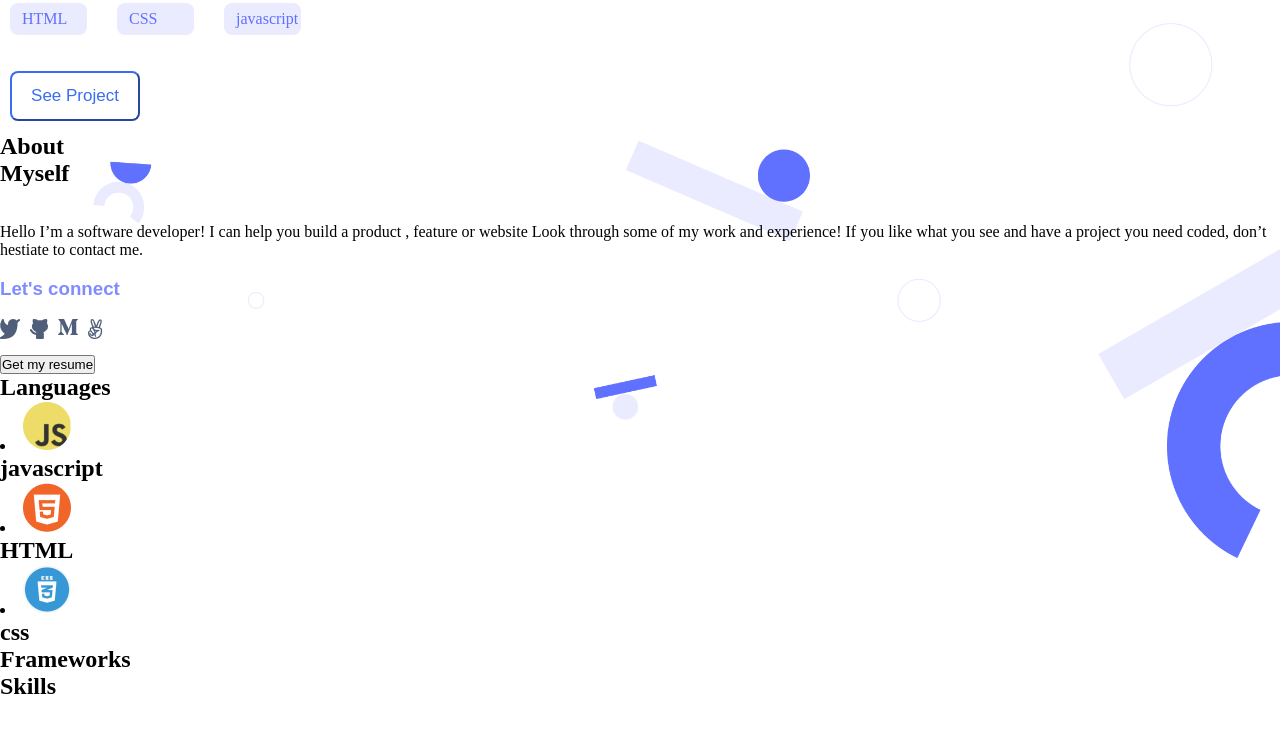
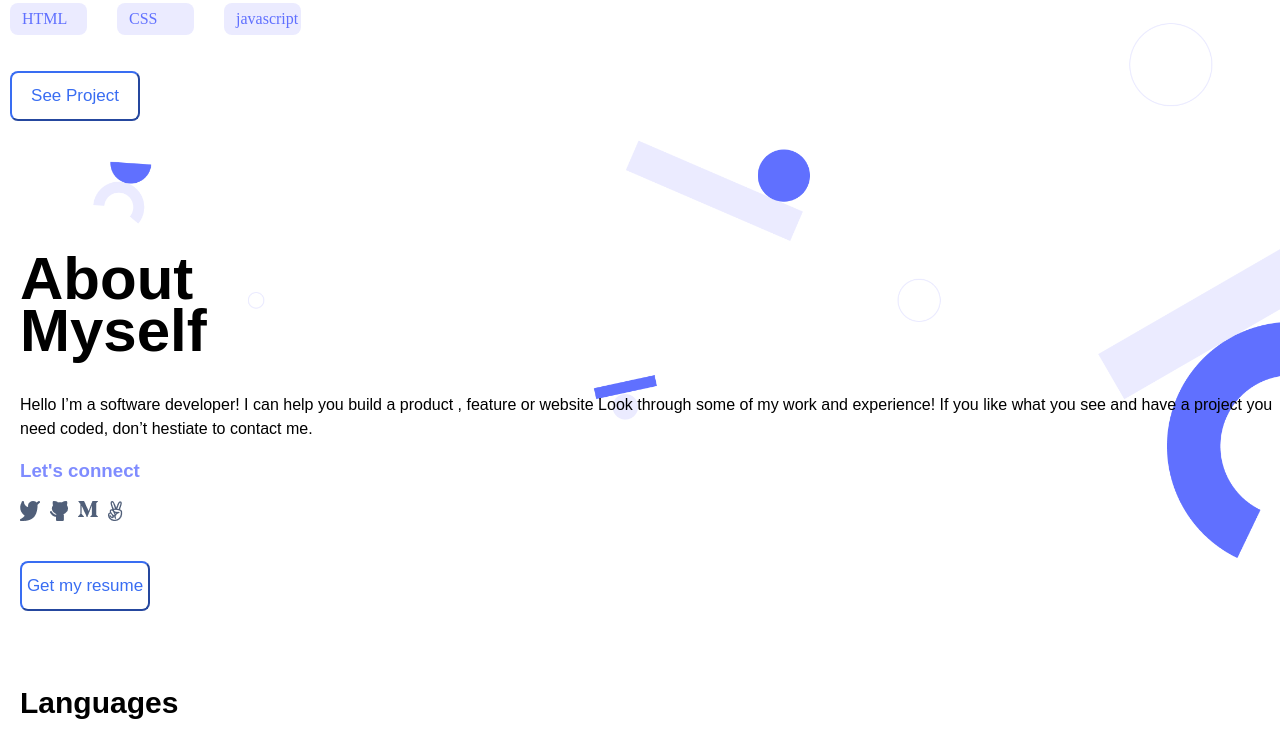
Before and after one commit to Rizwan-learn/Portfolio-Mobile, a website: page index.html in a window 1280 px wide. Shown: the part 3759-4511 px from the top of the page. Before the commit the page ends 4459 px from the top, so only its background shows below. Drawn offline with Linux system fonts and the light colour scheme.

Commit message:
update css for the about page

```diff
--- a/styles.css
+++ b/styles.css
@@ -18,6 +18,11 @@ header {
   list-style: none;
   display: flex;
   gap: 60px;
+}
+
+a:hover {
+  background: #acb7c3;
+  transition: 0.4s;
 }
 
 .logo {
@@ -498,3 +503,103 @@ section.portfolio-3 {
   border-color: #396df2;
   border-radius: 8px;
 }
+
+section.about {
+  height: 718px;
+}
+
+.about {
+  padding-top: 120px;
+  padding-left: 20px;
+}
+
+.about-me-page {
+  display: flex;
+  flex-direction: column;
+}
+
+.about-me-title {
+  display: flex;
+  font-family: 'poppins', sans-serif;
+  font-style: normal;
+  font-weight: bold;
+  font-size: 40px;
+  line-height: 52px;
+  align-items: center;
+}
+
+.about-me-p {
+  font-family: 'poppins', sans-serif;
+  font-style: normal;
+  font-weight: normal;
+  font-size: 16px;
+  line-height: 24px;
+}
+
+.resume button {
+  font-family: 'poppins', sans-serif;
+  font-style: normal;
+  font-weight: 500;
+  font-size: 17px;
+  line-height: 24px;
+  color: #396df2;
+  background-color: white;
+  width: 130px;
+  height: 50px;
+  border-color: #396df2;
+  border-radius: 8px;
+}
+
+.lang {
+  padding-top: 80px;
+  font-family: 'poppins', sans-serif;
+  font-style: normal;
+  font-weight: 500;
+  font-size: 20px;
+  line-height: 24px;
+  padding-bottom: 40px;
+}
+
+.my-lang {
+  list-style: none;
+  flex-direction: column;
+  display: flex;
+  justify-content: space-around;
+  width: 303px;
+  gap: 10px 20px;
+}
+
+.my-lang li {
+  display: flex;
+  background-color: #f7f7f9;
+  align-items: center;
+}
+
+.my-lang li h2 {
+  margin-left: 20%;
+  font-family: 'poppins', sans-serif;
+  font-style: normal;
+  font-weight: 500;
+  line-height: 20px;
+  font-size: 15px;
+}
+
+.frameworks {
+  padding-top: 80px;
+  font-family: 'poppins', sans-serif;
+  font-style: normal;
+  font-weight: 500;
+  font-size: 20px;
+  line-height: 24px;
+  padding-bottom: 40px;
+}
+
+.skills {
+  padding-top: 10px;
+  font-family: 'poppins', sans-serif;
+  font-style: normal;
+  font-weight: 500;
+  font-size: 20px;
+  line-height: 24px;
+  padding-bottom: 40px;
+}
```
